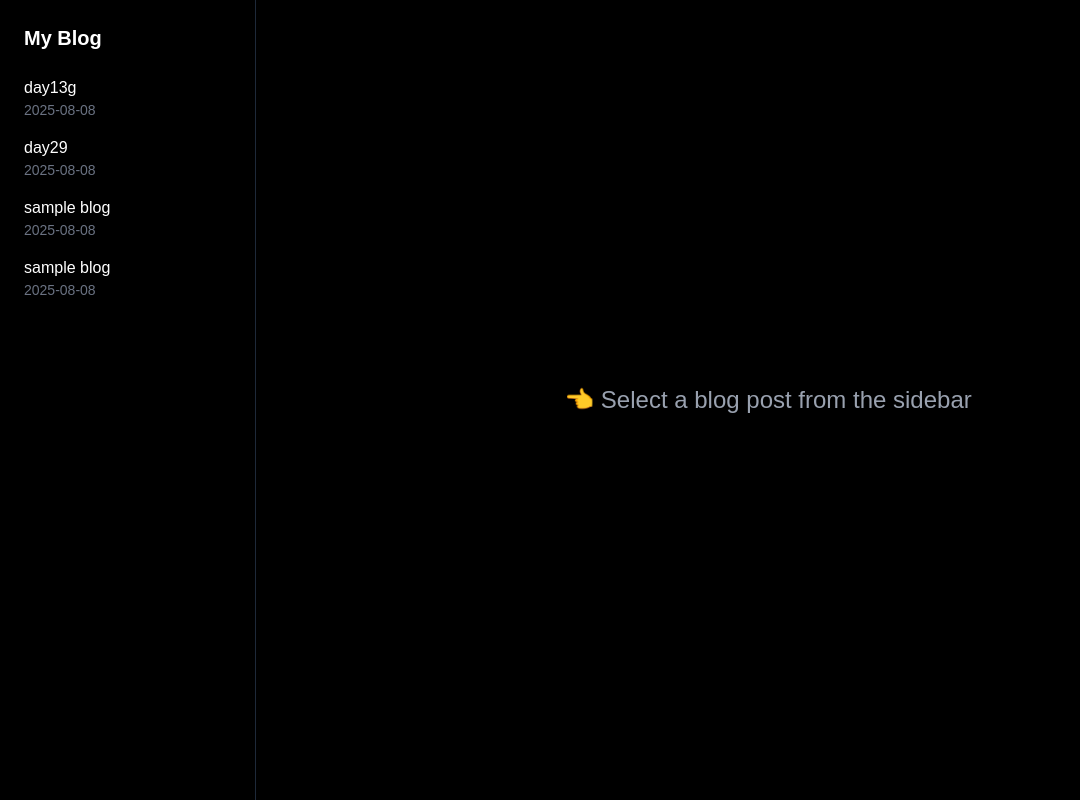
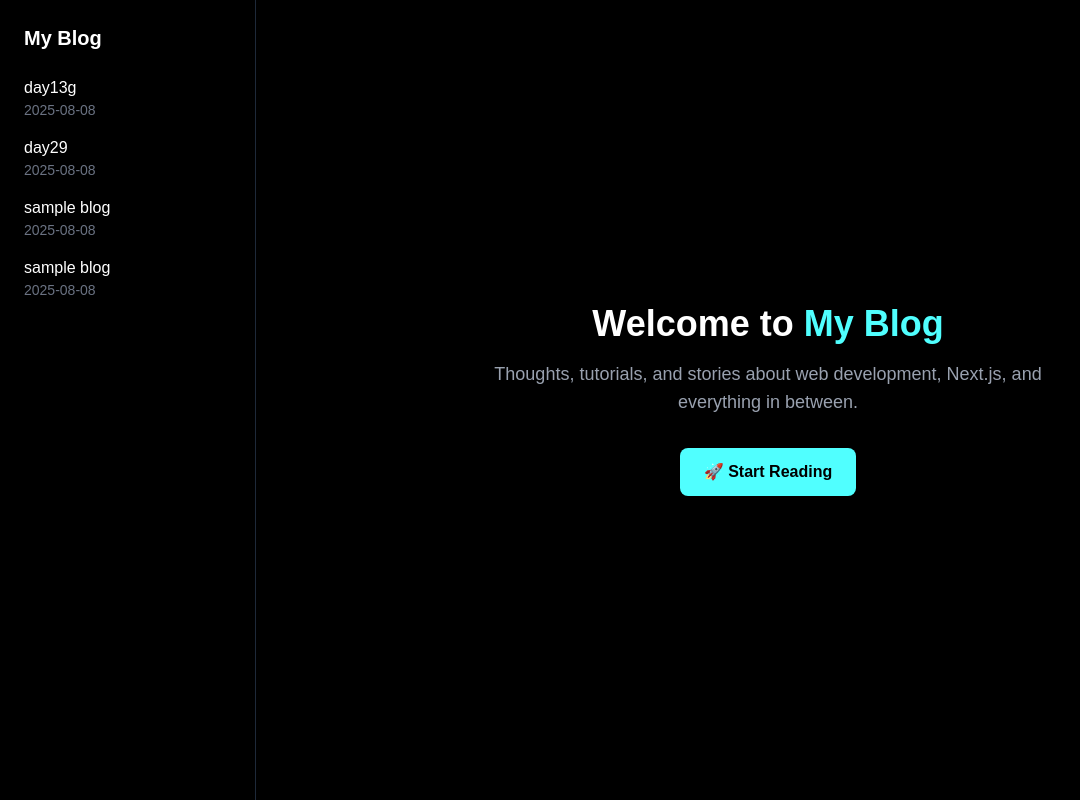
Before and after one commit to Tharun26-G/markdown-blog, a Next.js app: page / in a window 1280 px wide. Shown: the whole page, without its empty margins (0-1080 px from the left). Built offline with nearby package versions, Linux system fonts and the light colour scheme.

Commit message:
minor ui

```diff
--- a/src/app/page.js
+++ b/src/app/page.js
@@ -1,9 +1,7 @@
 import { getAllPosts } from "@/lib/posts";
 import Link from "next/link";
-import { redirect } from "next/navigation";
 
 export default function Home() {
-
   const posts = getAllPosts();
 
   return (
@@ -26,11 +24,23 @@ export default function Home() {
         </ul>
       </aside>
 
-      {/* Placeholder until a post is chosen */}
-      <main className="flex-1 p-10 flex items-center justify-center">
-        <h1 className="text-2xl text-gray-400">
-          👈 Select a blog post from the sidebar
+      {/* Landing page */}
+      <main className="flex-1 flex flex-col items-center justify-center p-10 text-center">
+        <h1 className="text-4xl font-bold mb-4">
+          Welcome to <span className="text-[#50ffff]">My Blog</span>
         </h1>
+        <p className="text-lg text-gray-400 max-w-xl mb-8">
+          Thoughts, tutorials, and stories about web development, Next.js, and
+          everything in between.
+        </p>
+        {posts.length > 0 && (
+          <Link
+            href={`/posts/${posts[0].slug}`}
+            className="px-6 py-3 rounded-lg bg-[#50ffff] text-black font-semibold hover:bg-[#3edcdc] transition"
+          >
+            🚀 Start Reading
+          </Link>
+        )}
       </main>
     </div>
   );
```
